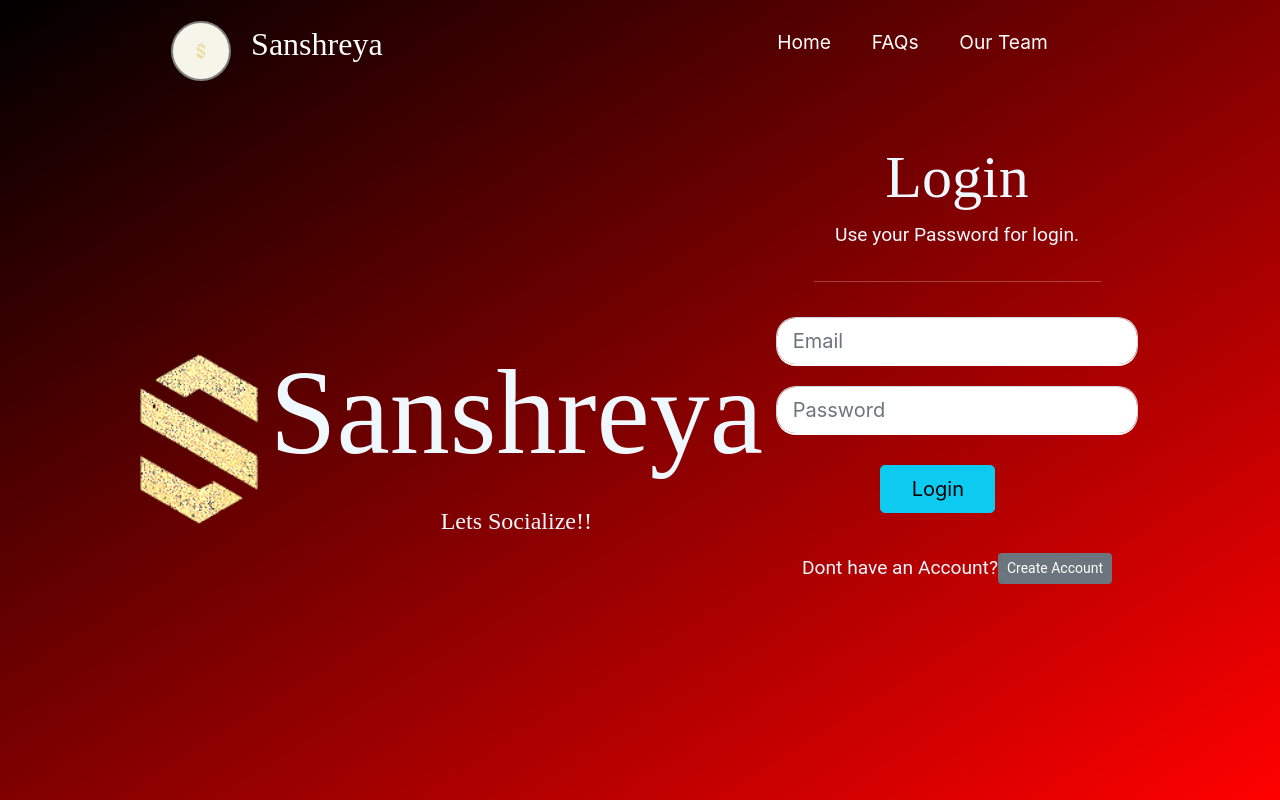
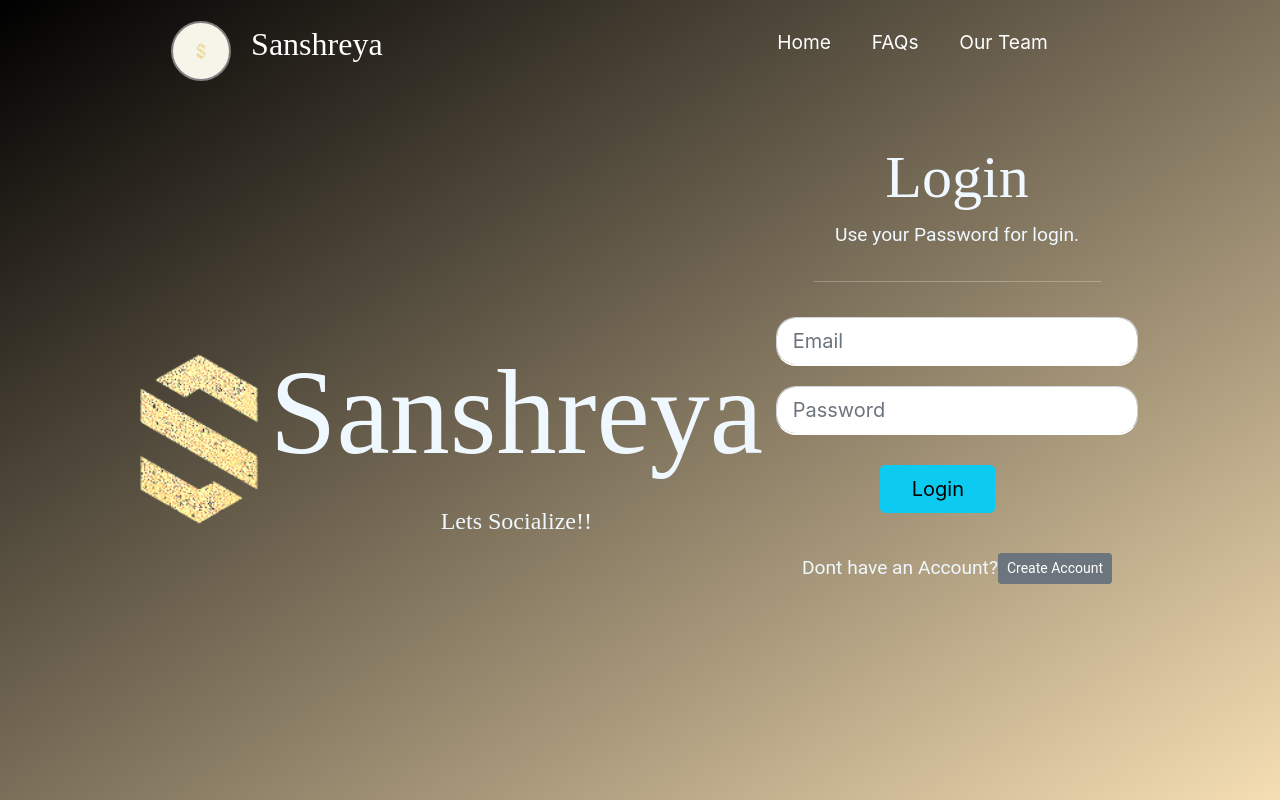
Before and after one commit to Jha2508/Flash-1Sanshrey, a React (Create React App) app: page / in a window 1280 px wide. Built offline with nearby package versions, Linux system fonts and the light colour scheme.

Commit message:
some changes

```diff
--- a/src/App.css
+++ b/src/App.css
@@ -3,3 +3,7 @@
     padding: 0;
     box-sizing: border-box;
 }
+
+.App{
+    text-align: center;
+}
--- a/src/App.js
+++ b/src/App.js
@@ -11,7 +11,7 @@ import Settings from './Pages/settings/settings'
 
 function App() {
   return (
-    <>
+    <div className='App'>
       <Router>
         <Switch>
           <Route exact path="/"><Landing/></Route>
@@ -22,7 +22,7 @@ function App() {
       <Route path='/home' exact component={Home}/>
         </Switch>
       </Router>
-    </>
+    </div>
   );
 }
 
--- a/src/Components/sidebar/sidebar.js
+++ b/src/Components/sidebar/sidebar.js
@@ -31,8 +31,8 @@ function sidebar() {
         <img  className='logo' src={logon} alt='...'/>
         <div className='logotitle'>Sanshreya</div>
         <ul className='allmenus'>
-         <li tabIndex={0} ><Link className='Menu' to='/'><IoHome style={{marginRight:'8px'}}/>Home</Link></li>
-          <li tabIndex={0} ><Link className='Menu' to='/settings'><CgProfile style={{marginRight:'8px'}}/>View Your Profile</Link></li>
+         <li tabIndex={0} ><Link className='Menu' to='/Home'><IoHome style={{marginRight:'8px'}}/>Home</Link></li>
+          <li tabIndex={0} ><Link className='Menu' to='/MyProfile'><CgProfile style={{marginRight:'8px'}}/>View Your Profile</Link></li>
           <li tabIndex={0} ><Link className='Menu' to='/settings'><IoSettings style={{marginRight:'8px'}}/>Settings</Link></li>
 
 
--- a/src/Pages/Landing/landing.css
+++ b/src/Pages/Landing/landing.css
@@ -1,5 +1,5 @@
 .landing-page-body{
-    background-image: linear-gradient(to bottom right, black, red);
+    background-image: linear-gradient(to bottom right, black, wheat);
     height: 100vh;
     width: 100vw;
 }
```
